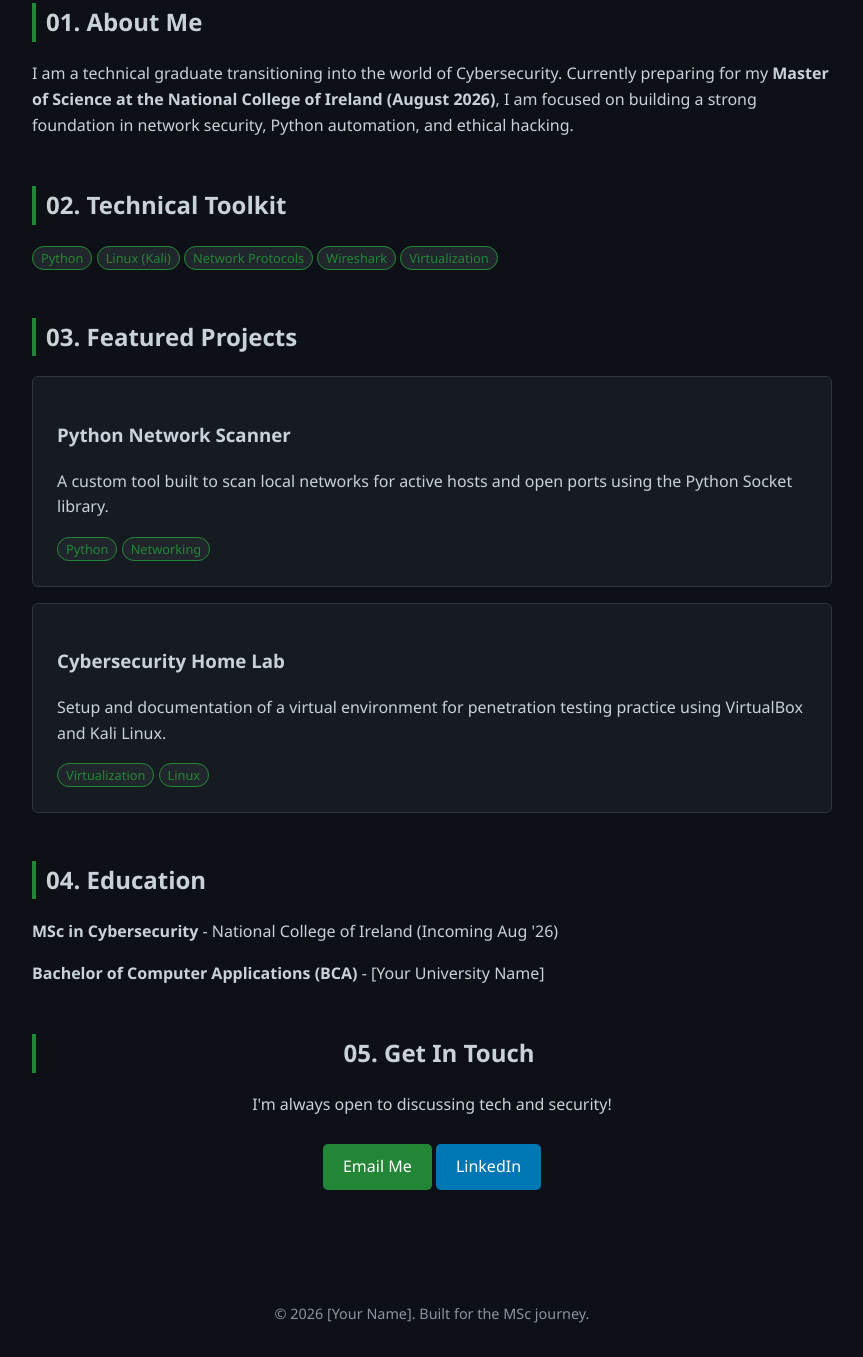
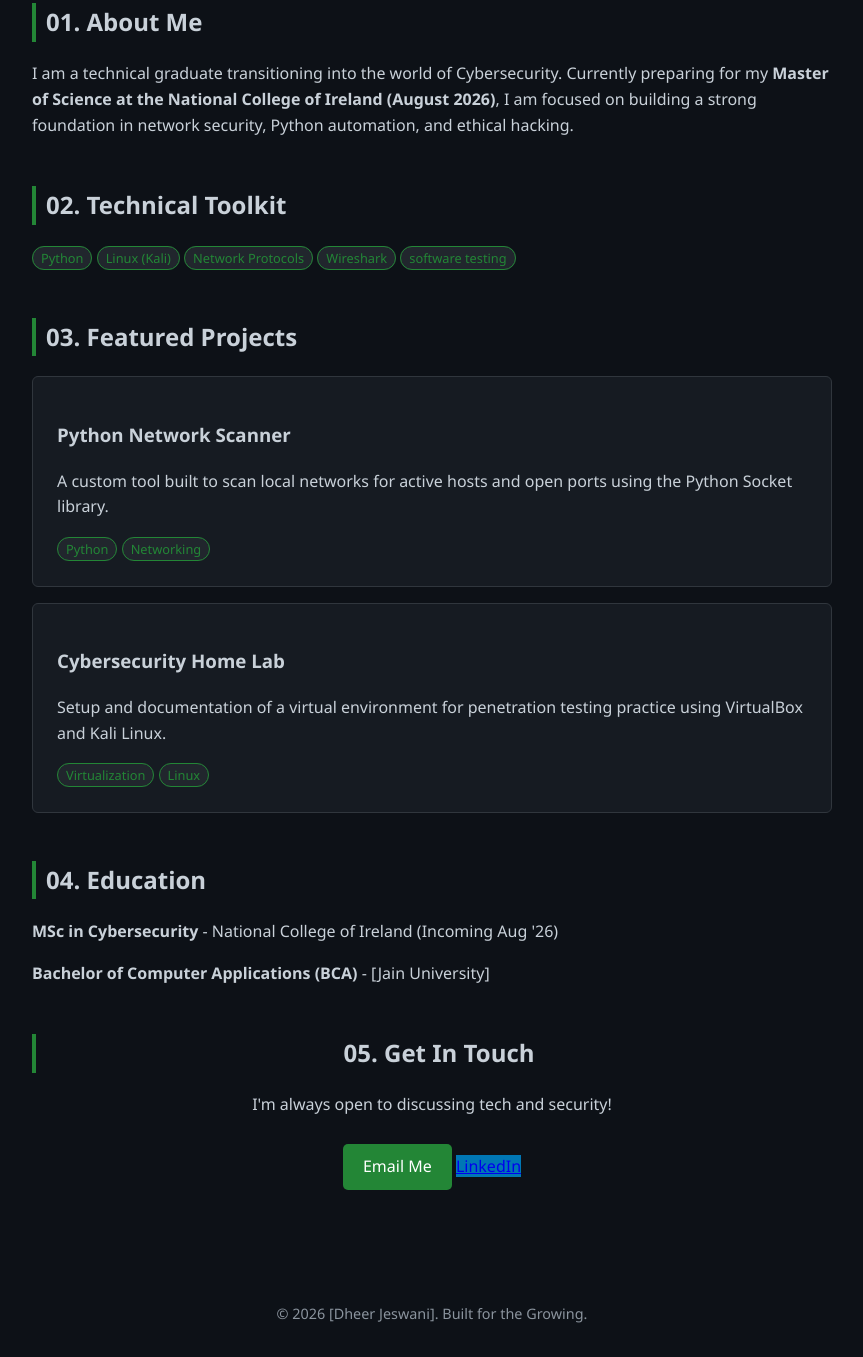
Before and after one commit to dheer37/dheer37.github.io, a plain HTML site: page index.html in a window 1280 px wide. Shown: the part 233-1590 px from the top of the page, without its empty margins (208-1071 px from the left). Drawn offline with Linux system fonts and the light colour scheme.

Commit message:
Update index.html

```diff
--- a/index.html
+++ b/index.html
@@ -3,7 +3,7 @@
 <head>
     <meta charset="UTF-8">
     <meta name="viewport" content="width=device-width, initial-scale=1.0">
-    <title>Your Name | Cybersecurity Portfolio</title>
+    <title>Dheer Jeswani | Cybersecurity Portfolio</title>
     <style>
         :root {
             --bg-color: #0d1117;
@@ -88,7 +88,7 @@
             <span class="tag">Linux (Kali)</span>
             <span class="tag">Network Protocols</span>
             <span class="tag">Wireshark</span>
-            <span class="tag">Virtualization</span>
+            <span class="tag">software testing</span>
         </p>
     </section>
 
@@ -111,20 +111,20 @@
     <section class="section">
         <h2>04. Education</h2>
         <p><b>MSc in Cybersecurity</b> - National College of Ireland (Incoming Aug '26)</p>
-        <p><b>Bachelor of Computer Applications (BCA)</b> - [Your University Name]</p>
+        <p><b>Bachelor of Computer Applications (BCA)</b> - [Jain University]</p>
     </section>
 
     <section class="section" style="text-align: center;">
         <h2>05. Get In Touch</h2>
         <p>I'm always open to discussing tech and security!</p>
-        <a href="mailto:your-email@example.com" class="btn">Email Me</a>
-        <a href="https://linkedin.com/in/yourusername" class="btn" style="background:#0077b5;">LinkedIn</a>
+        <a href="dheerjeswani3@gmail.com" class="btn">Email Me</a>
+        <a href="https://www.linkedin.com/in/dheer-jeswani-520752258/class="btn" style="background:#0077b5;">LinkedIn</a>
     </section>
 
 </div>
 
 <footer>
-    &copy; 2026 [Your Name]. Built for the MSc journey.
+    &copy; 2026 [Dheer Jeswani]. Built for the Growing.
 </footer>
 
 </body>
```
